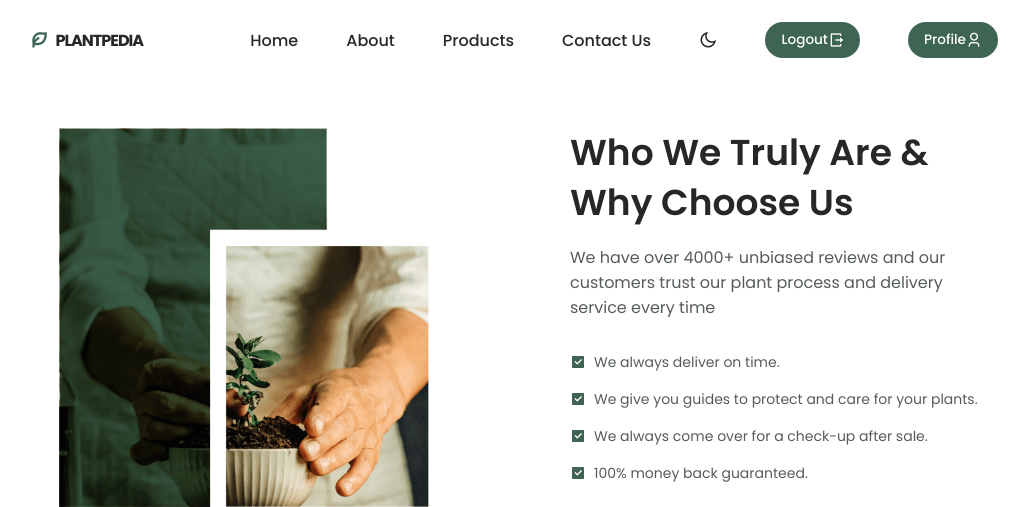
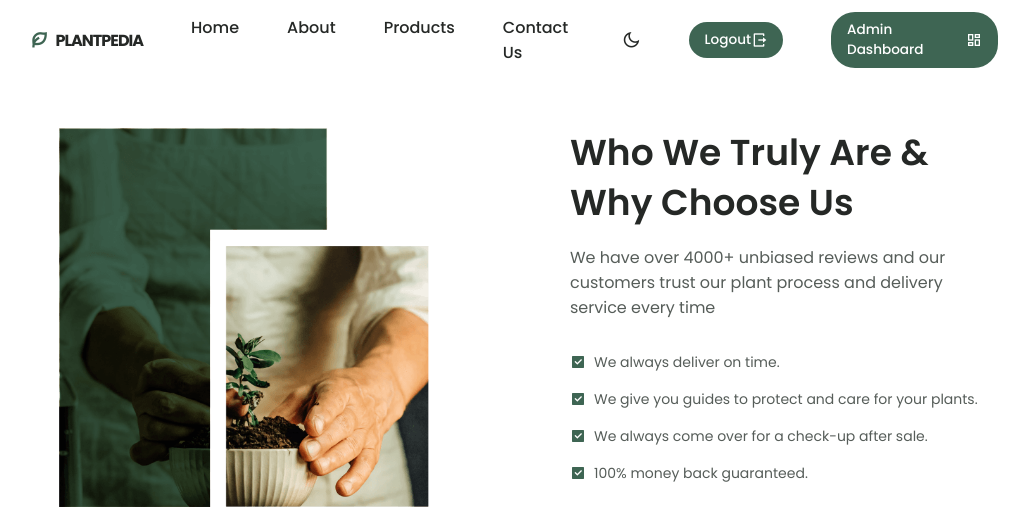
Before and after one commit to rdwaynedehoedt/plant-ecom-website, a PHP site: page /about.php in a window 1280 px wide. Shown: the top 507 px of the page, without its empty margins (126-1155 px from the left). Run offline with PHP 8.4, Linux system fonts and the light colour scheme; the visitor is signed in with stand-in values (Sample User, id 1).

Commit message:
Made changes on Windows

```diff
--- a/Front-end/about.php
+++ b/Front-end/about.php
@@ -41,16 +41,21 @@ session_start();
                     <i class="ri-menu-line"></i>
                 </div>
             </div>
-            <?php if(isset($_SESSION['user_id'])): ?>
-        <!-- Display user profile or logout if logged in -->
+            <?php if (isset($_SESSION['user_id'])): ?>
+
 <a href="/PLANT-ECOM-WEBSITE/Back-end/auth/logout.php" class="Login_button--flex">
     Logout <i class="ri-logout-box-r-line button__icon"></i>
 </a>
-        <a href="profile.php" class="Login_button--flex">
+<?php if ($_SESSION['role'] == 'admin'): ?>
+    <a href="/PLANT-ECOM-WEBSITE/Back-end/dashboard/admin-dashboard.php" class="Login_button--flex">
+        Admin Dashboard <i class="ri-dashboard-line button__icon"></i>
+    </a>
+<?php elseif ($_SESSION['role'] == 'customer'): ?>
+    <a href="/PLANT-ECOM-WEBSITE/Back-end/dashboard/customer-dashboard.php" class="Login_button--flex">
         Profile <i class="ri-user-3-line button__icon"></i>
     </a>
+<?php endif; ?>
 <?php else: ?>
-        <!-- Show login button if not logged in -->
 <a href="login.php" class="Login_button--flex">
     Login <i class="ri-login-box-line button__icon"></i>
 </a>
```
Also changed, not shown: Front-end/contact.php (+9 -4 lines), Front-end/products.php (+9 -4 lines). Lines whose indentation alone changed are shown as unchanged.
